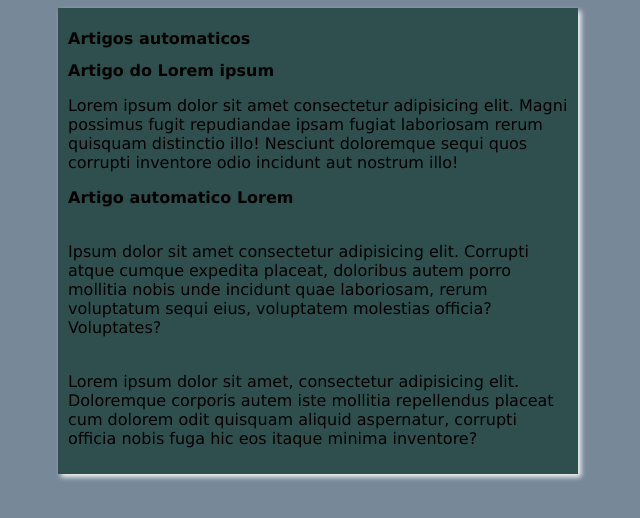
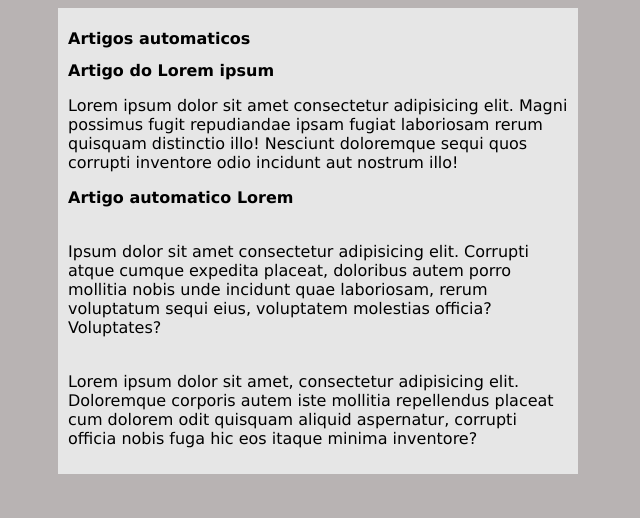
Before and after one commit to v4gh3tt1/GG_test, a plain HTML site: page index.html in a window 1280 px wide. Shown: the whole page, without its empty margins (322-962 px from the left). Drawn offline with Linux system fonts and the light colour scheme.

Commit message:
Mudanças de estilo
usando Main

```diff
--- a/estilos/style.css
+++ b/estilos/style.css
@@ -3,12 +3,11 @@
     font-size: medium;
 }
 body {
-    background-color: lightslategray;
+    background-color: rgba(129, 120, 120, 0.555);
 }
 main {
-    background-color: darkslategrey;
+    background-color: rgb(230, 230, 230);
     width: 500px;
     margin:auto;
     padding: 10px;
-    box-shadow:  3px 3px 5px whitesmoke;
-}
+    }
```
